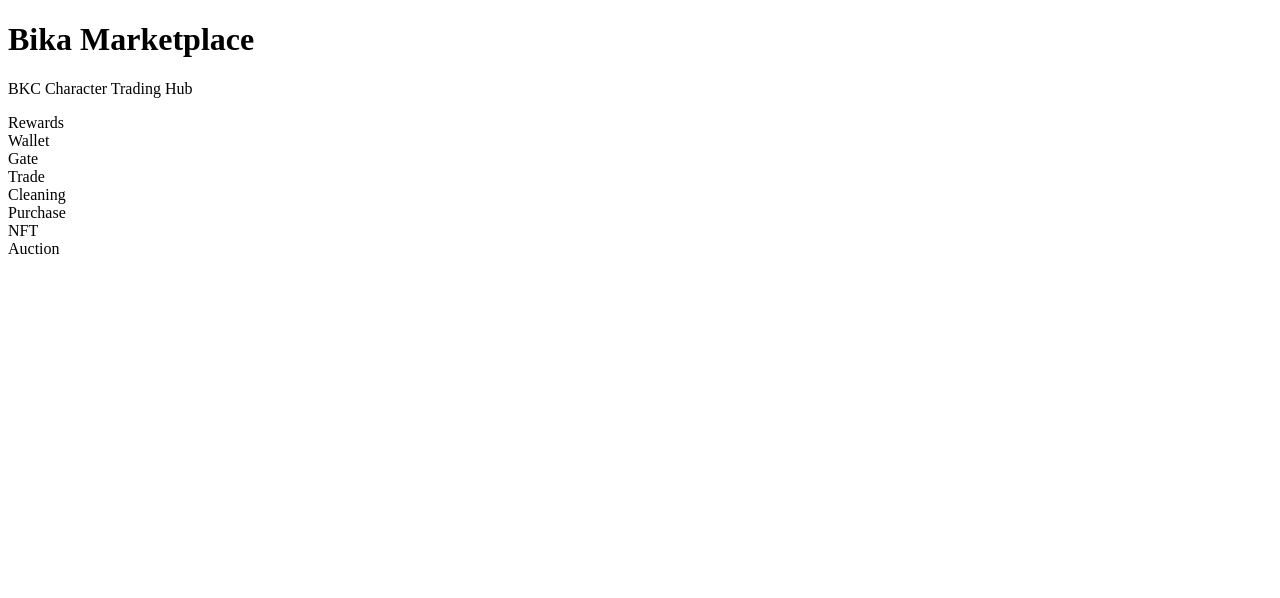
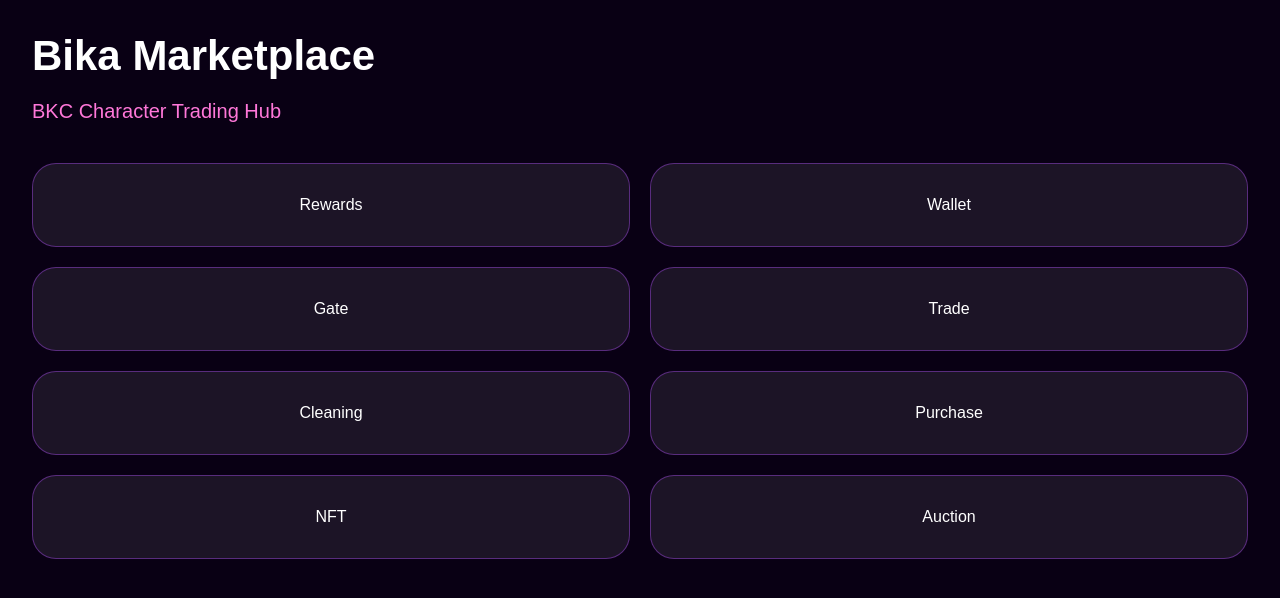
Before and after one commit to OfficialBika/Bika-Marketplace-, a Next.js app in the folder frontend/: page / in a window 1280 px wide. Shown: the top 598 px of the page. Built offline with nearby package versions, Linux system fonts and the light colour scheme.

Commit message:
Add missing Next.js root layout

```diff
--- /dev/null
+++ b/frontend/app/layout.tsx
@@ -0,0 +1,14 @@
+import './globals.css';
+
+export const metadata = {
+  title: 'Bika Marketplace',
+  description: 'BKC Character Trading Hub'
+};
+
+export default function RootLayout({children}:{children: React.ReactNode}) {
+  return (
+    <html lang="en">
+      <body>{children}</body>
+    </html>
+  );
+}
```
